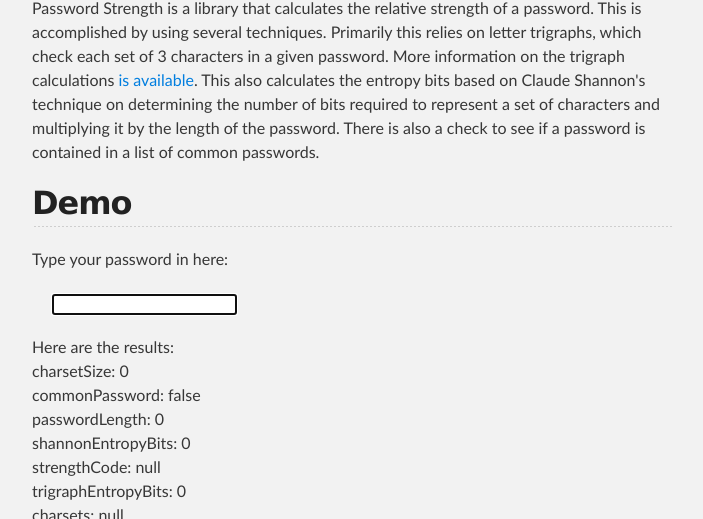
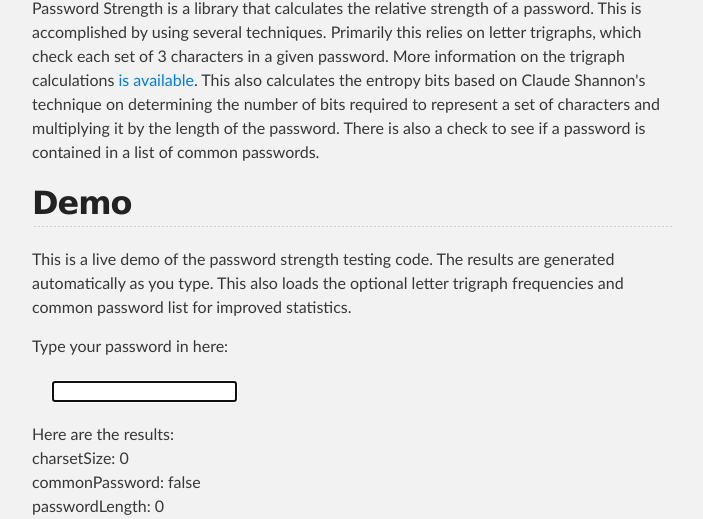
Before and after one commit to tests-always-included/password-strength, a plain HTML site: page index.html in a window 1280 px wide. Shown: the part 643-1162 px from the top of the page, without its empty margins (288-991 px from the left). Drawn offline with Linux system fonts and the light colour scheme.

Commit message:
Adding a blurb describing the demo page

```diff
--- a/index.html
+++ b/index.html
@@ -42,6 +42,8 @@
 
 <h2>
 <a id="demo" class="anchor" href="#demo" aria-hidden="true"><span aria-hidden="true" class="octicon octicon-link"></span></a>Demo</h2>
+
+<p>This is a live demo of the password strength testing code.  The results are generated automatically as you type.  This also loads the optional letter trigraph frequencies and common password list for improved statistics.</p>
 
 <p id="commonXhttp">Loading common words ...</p>
 <p id="frequencyXhttp">Loading frequency table ...</p>
```
